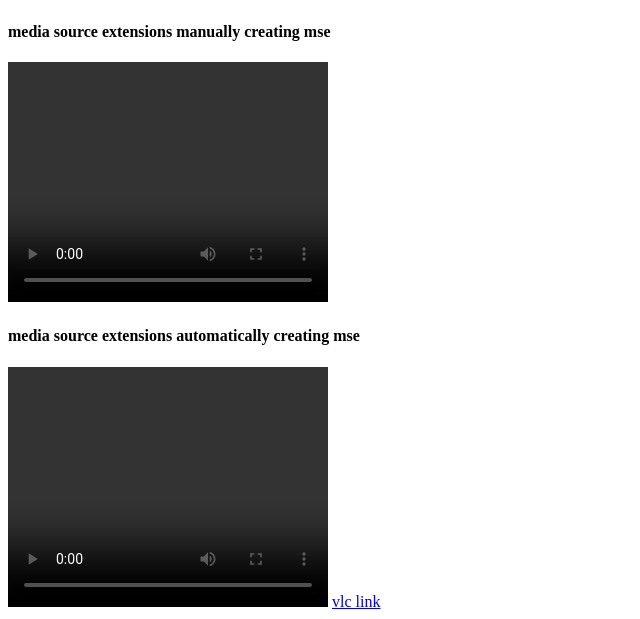
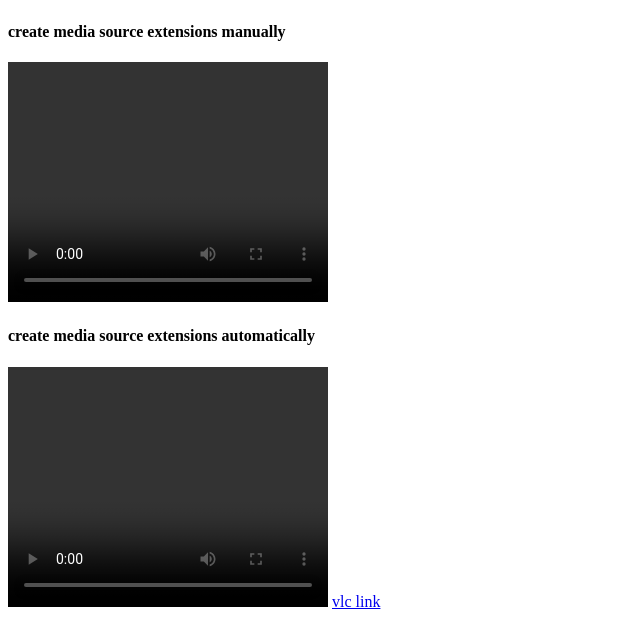
Before and after one commit to kevinGodell/mse-live-player, a website: page compare.html in a window 1280 px wide. Shown: the part 303-922 px from the top of the page, without its empty margins (0-640 px from the left). Drawn offline with nearby package versions, Linux system fonts and the light colour scheme.

Commit message:
change header

```diff
--- a/compare.html
+++ b/compare.html
@@ -9,10 +9,10 @@
 <h4>html video player using src</h4>
 <video controls autoplay width="320" height="240" src="/starbucks.mp4"></video>
 
-<h4>media source extensions manually creating mse</h4>
+<h4>create media source extensions manually</h4>
 <video controls width="320" height="240" id="starbucks"></video>
 
-<h4>media source extensions automatically creating mse</h4>
+<h4>create media source extensions automatically</h4>
 <video controls width="320" height="240" data-namespace="/starbucks"></video>
 
 <a href="rtsp://131.95.3.162/axis-media/media.3gp">vlc link</a>
```
